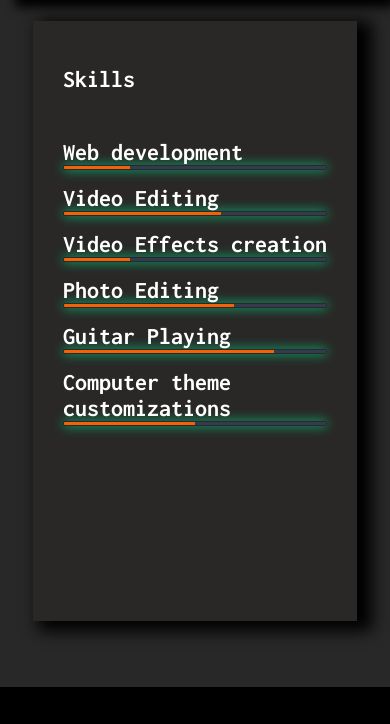
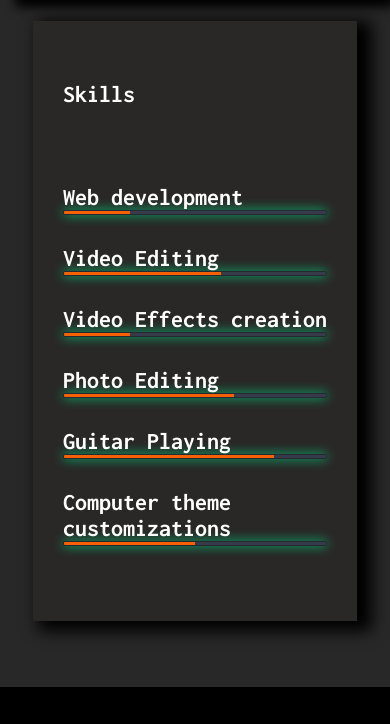
Before and after one commit to nigelhaim/Work-Immersion-final-product, a plain HTML site: page Home navigation/Myapplications.html in a window 390 px wide. Shown: the part 1460-2184 px from the top of the page. Drawn offline with Linux system fonts and the light colour scheme.

Commit message:
Update applications.css

```diff
--- a/Home navigation/CSShomenavigation/applications.css
+++ b/Home navigation/CSShomenavigation/applications.css
@@ -138,7 +138,7 @@ section p {
 }
 
 .skills li {
-	margin: 15px 0;
+	margin: 30px 0;
 }
 
 .bar {
@@ -279,4 +279,8 @@ p.Photoshop {
 .nav-toggle {
 	opacity: 1;
 }
+
+.skills li {
+	margin: 30px 0;
 }
+}
```
